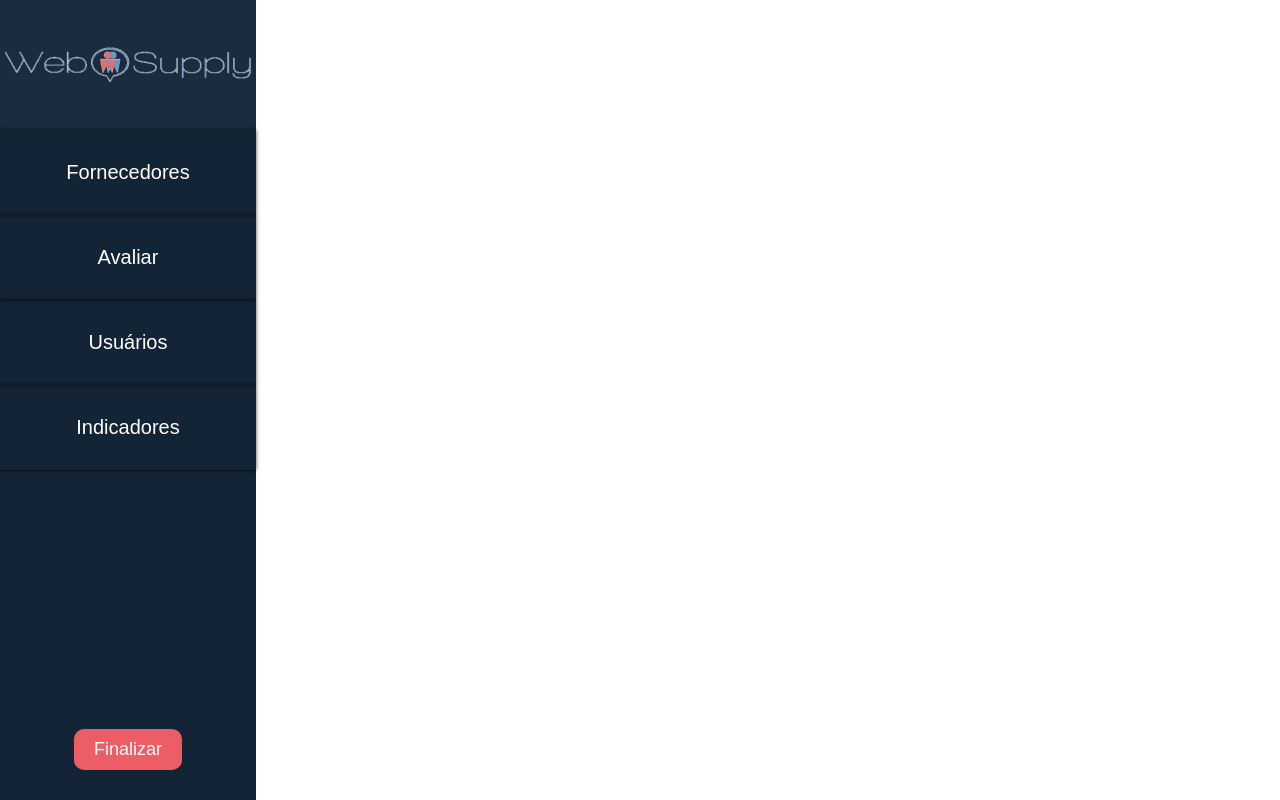
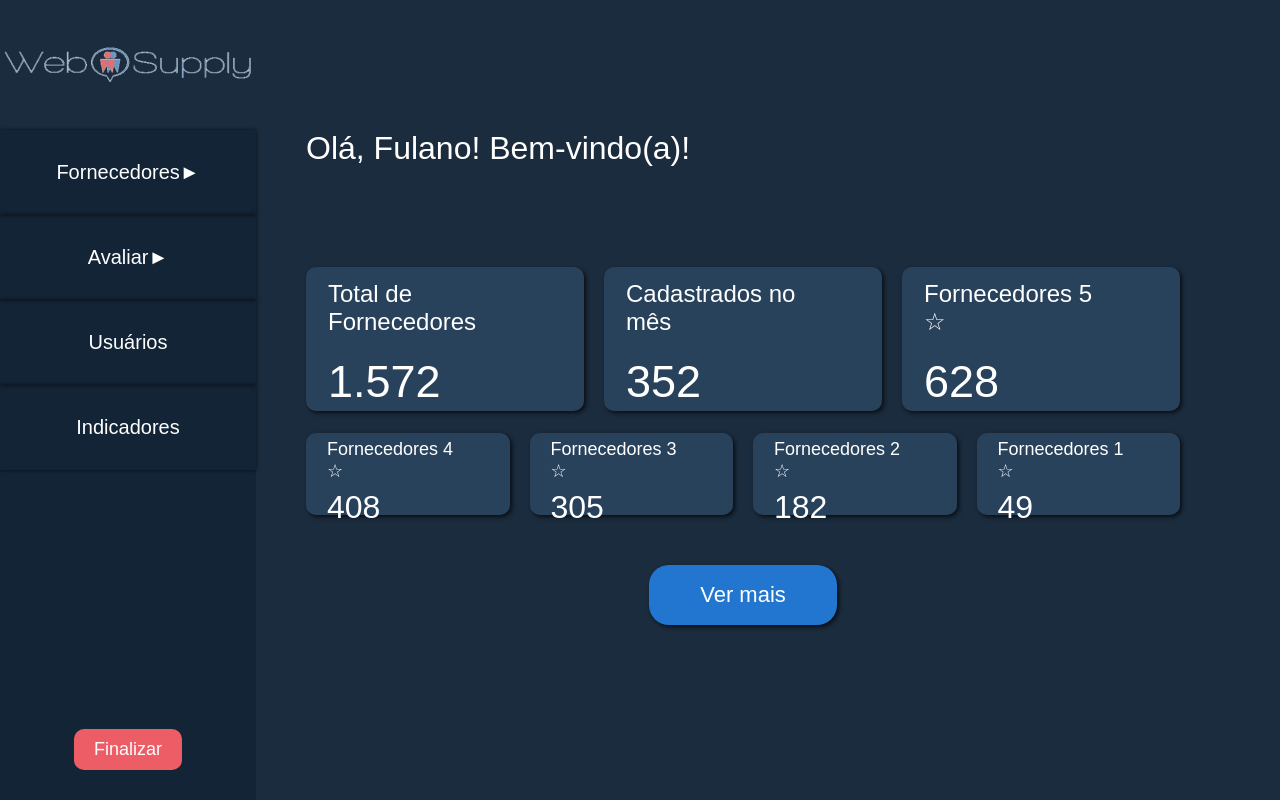
Before and after one commit to KevenAbraham/AvaliacaoFornecedor, a plain HTML site: page html/home.html in a window 1280 px wide. Drawn offline with nearby package versions, Linux system fonts and the light colour scheme.

Commit message:
creating the home content

```diff
--- a/css/home.css
+++ b/css/home.css
@@ -9,7 +9,7 @@ nav {
 }
 
 .sidebar {
-    position: fixed;
+    position: relative;
     top: 0;
     bottom: 0;
     height: 100vh;
@@ -107,3 +107,105 @@ nav {
 .buttonArea button:active {
     transform: scale(0.9);
 }
+
+.container {
+    width: 80%;
+    background: var(--azulFundoPrincipal);
+    padding: 0 100px 0 50px;
+}
+
+.userWelcome {
+    margin-top: 130px;
+    color: #fff;
+}
+
+.userWelcome h2 {
+    font-weight: 300;
+    font-size: 32px;
+}
+
+.grid-container {
+    display: grid;
+    grid-template-columns: repeat(3, 1fr);
+    gap: 20px;
+    margin-top: 100px;
+}
+
+.grid-container2 {
+    display: grid;
+    grid-template-columns: repeat(4, 1fr);
+    gap: 20px;
+    margin-top: 22px;
+}
+
+.box {
+    background-color: var(--backgroundActiveItem);
+    border-radius: 10px;
+    box-shadow: 2px 2px 4px rgba(0, 0, 0, 0.7);
+    transition: transform .2s ease;
+    display: flex;
+    flex-direction: column;
+}
+
+.box:hover {
+    transform: scale(1.01);
+    box-shadow: 3px 3px 6px rgba(0, 0, 0, 0.9);
+}
+
+.gc1 {
+    height: 144px;
+}
+
+.gc2 {
+    height: 82px;
+}
+
+.gc1 .desc {
+    font-size: 24px;
+    color: #fff;
+    margin: 13px 60px 20px 22px;
+}
+
+.gc1 .number {
+    font-size: 45px;
+    color: #fff;
+    margin-left: 22px;
+    font-weight: 400;
+}
+
+.gc2 .desc {
+    font-size: 18px;
+    margin: 6px 54px 7px 21px;
+    color: #fff;
+}
+
+.gc2 .number {
+    font-size: 32px;
+    margin-left: 21px;
+    color: #fff;
+    font-weight: 400;
+}
+
+.buttonSeeMore {
+    margin-top: 50px;
+    display: flex;
+    justify-content: center;
+}
+
+.buttonSeeMore button {
+    height: 60px;
+    width: 188px;
+    background-color: var(--btnColorMain);
+    border: none;
+    border-radius: 20px;
+    color: #fff;
+    font-size: 22px;
+    cursor: pointer;
+    transition: .2s ease;
+    box-shadow: 2px 2px 4px rgba(0, 0, 0, 0.7);
+}
+
+.buttonSeeMore button:hover {
+    transform: scale(1.01);
+    box-shadow: 3px 3px 6px rgba(0, 0, 0, 0.9);
+}
--- a/css/style.css
+++ b/css/style.css
@@ -9,6 +9,7 @@
     --azulFundoPrincipal: #1B2C3E;
     --azulFundoNav: #132436;
     --btnColor: #ED5D66;
+    --btnColorMain: #2376CF;
     --backgroundItemSelected: #344251;
     --backgroundActiveItem: #28425C;
 }
--- a/html/home.html
+++ b/html/home.html
@@ -17,14 +17,14 @@
             </div>
             <ul>
                 <li class="menu-item">
-                    <p>Fornecedores<span><i class="fas fa-chevron-down"></i></span></p>
+                    <p>Fornecedores<span>►</span></p>
                     <ul class="sub-menu">
                         <a href="#"><li>Cadastrar</li></a>
                         <a href="#"><li>Analisar</li></a>
                     </ul>
                 </li>
                 <li class="menu-item">
-                    <p>Avaliar<span><i class="fas fa-chevron-down"></i></span></p>
+                    <p>Avaliar<span>►</span></p>
                     <ul class="sub-menu">
                         <a href="#"><li>Realizar Avaliação</li></a>
                         <a href="#"><li>Histórico de Avaliações</li></a>
@@ -44,7 +44,47 @@
         </nav>
 
         <section class="container">
+            <div class="userWelcome">
+                <h2>Olá, Fulano! Bem-vindo(a)!</h2>
+            </div>
 
+            <div class="grid-container">
+                <div class="box gc1">
+                    <p class="desc">Total de Fornecedores</p>
+                    <h3 class="number">1.572</h3>
+                </div>
+                <div class="box gc1">
+                    <p class="desc">Cadastrados no mês</p>
+                    <h3 class="number">352</h3>
+                </div>
+                <div class="box gc1">
+                    <p class="desc">Fornecedores 5 <span>☆</span></p>
+                    <h3 class="number">628</h3>
+                </div>
+            </div>
+
+            <div class="grid-container2">
+                <div class="box gc2">
+                    <p class="desc">Fornecedores 4 <span>☆</span></p>
+                    <h3 class="number">408</h3>
+                </div>
+                <div class="box gc2">
+                    <p class="desc">Fornecedores 3 <span>☆</span></p>
+                    <h3 class="number">305</h3>
+                </div>
+                <div class="box gc2">
+                    <p class="desc">Fornecedores 2 <span>☆</span></p>
+                    <h3 class="number">182</h3>
+                </div>
+                <div class="box gc2">
+                    <p class="desc">Fornecedores 1 <span>☆</span></p>
+                    <h3 class="number">49</h3>
+                </div>
+            </div>
+
+            <div class="buttonSeeMore">
+                <a href="#"><button>Ver mais</button></a>
+            </div>
         </section>
     </main>
 
```
